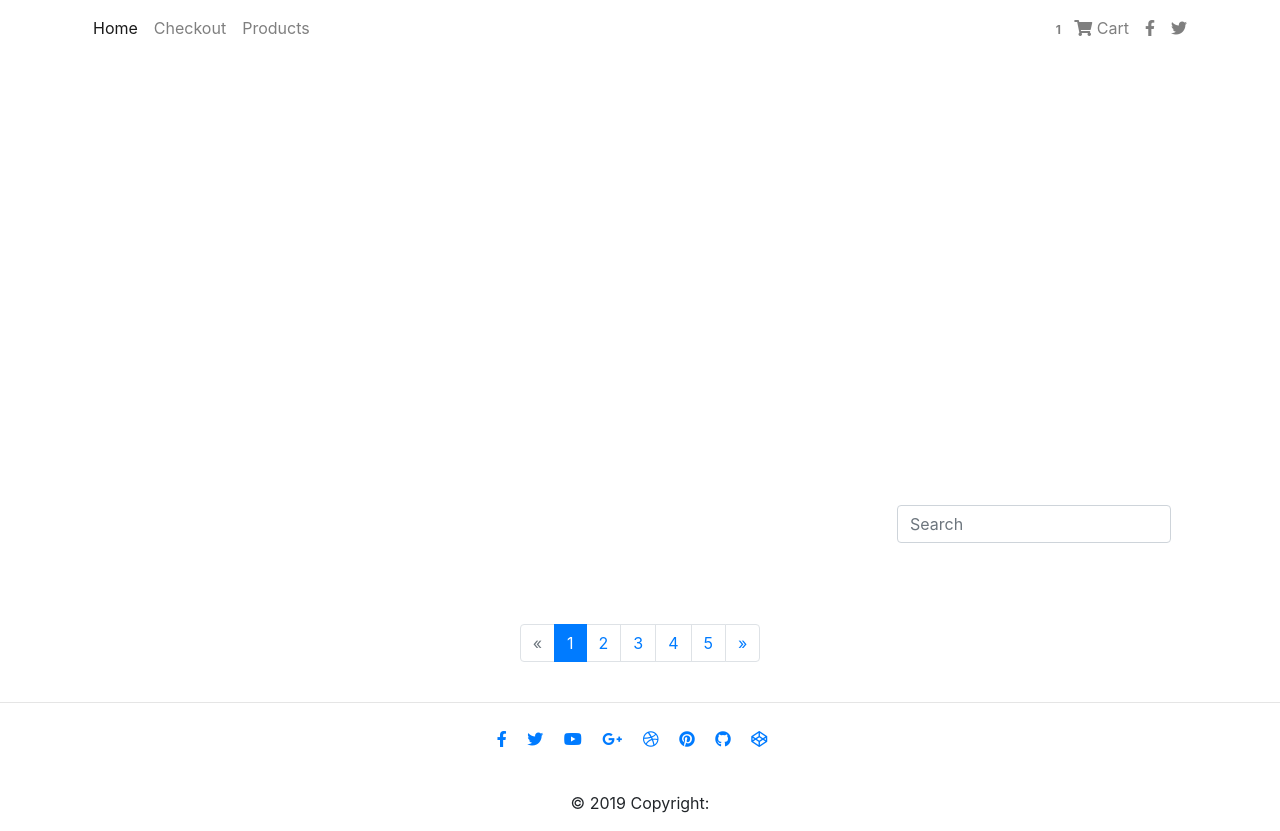
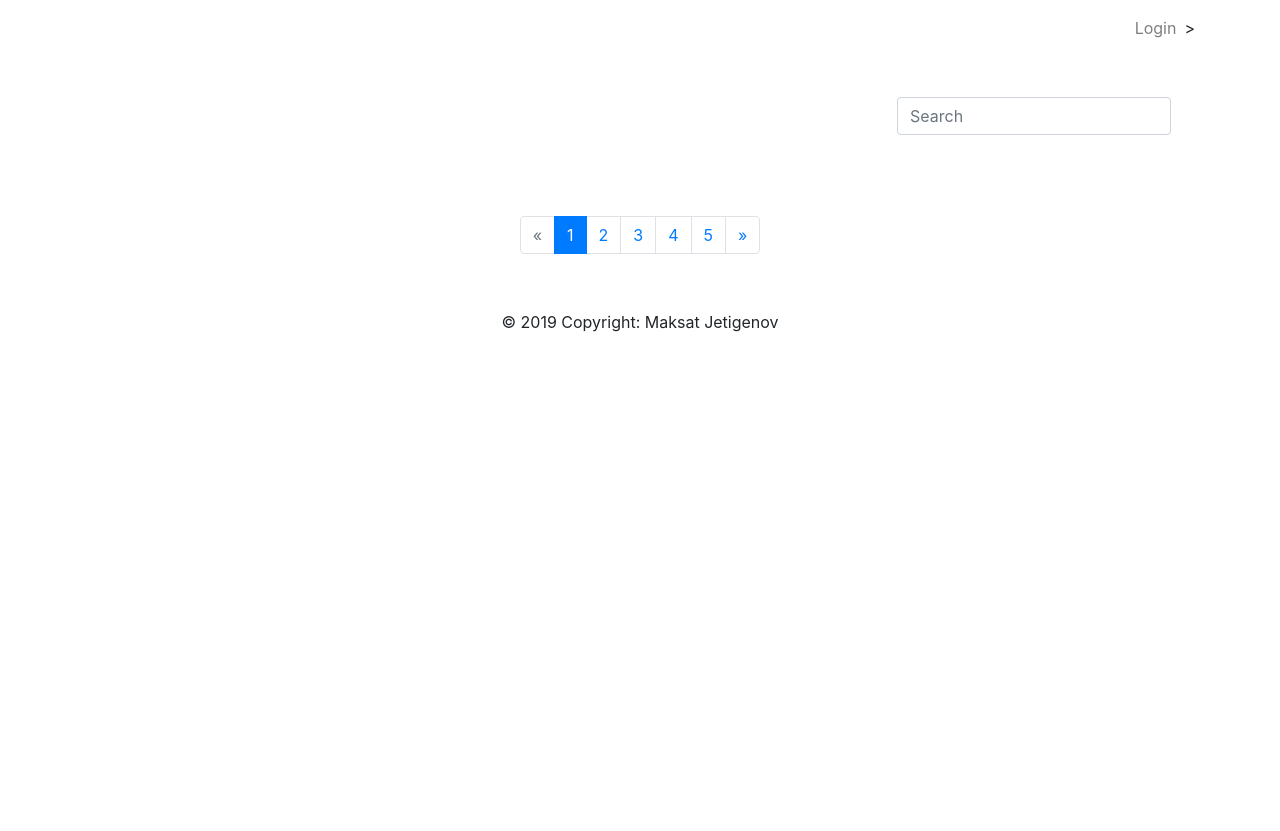
Before and after one commit to jetigenov/shop, a Django app: page / in a window 1280 px wide. After the commit the page ends 332 px from the top, so only its background shows below. Run offline with Django 3.2, Linux system fonts and the light colour scheme; data that the repository does not hold is empty; some libraries are stand-ins or nearby versions.

Commit message:
login requr

```diff
--- a/templates/base.html
+++ b/templates/base.html
@@ -22,13 +22,18 @@
 
 <body>
 
-{% if messages %}
+ <div class="mt-5 pt-4">
+    {% if messages %}
         {% for message in messages %}
-        <div class="alert alert-{{ message.tags }}" role="alert">
-            {{message}}
+        <div class="alert alert-{{ message.tags }} alert-dismissible fade show" role="alert">
+          {{ message }}
+          <button type="button" class="close" data-dismiss="alert" aria-label="Close">
+            <span aria-hidden="true">&times;</span>
+          </button>
         </div>
         {% endfor %}
-{% endif %}
+    {% endif %}
+    </div>
 
 
     {% block content %}
--- a/templates/home.html
+++ b/templates/home.html
@@ -67,21 +67,19 @@
 
         <!-- Left -->
         <ul class="navbar-nav mr-auto">
-          <li class="nav-item active">
-            <a class="nav-link waves-effect" href="#">Home
-              <span class="sr-only">(current)</span>
-            </a>
-          </li>
-          <li class="nav-item">
-            <a class="nav-link waves-effect" href='checkout' target="_blank">Checkout</a>
-          </li>
-          <li class="nav-item">
-            <a class="nav-link waves-effect" href='products' target="_blank">Products</a>
-          </li>
+<!--          {% comment %}<li class="nav-item active">-->
+<!--            <a class="nav-link waves-effect" href="#">Home-->
+<!--              <span class="sr-only">(current)</span>-->
+<!--            </a>-->
+<!--          </li>-->
+<!--          <li class="nav-item">-->
+<!--            <a class="nav-link waves-effect" href='checkout' target="_blank">Checkout</a>-->
+<!--          </li>{% endcomment %}-->
         </ul>
 
         <!-- Right -->
         <ul class="navbar-nav nav-flex-icons">
+          {% if request.user.is_authenticated %}
           <li class="nav-item">
             <a class="nav-link waves-effect">
               <span class="badge red z-depth-1 mr-1"> 1 </span>
@@ -89,27 +87,18 @@
               <span class="clearfix d-none d-sm-inline-block"> Cart </span>
             </a>
           </li>
+          {% else %}
           <li class="nav-item">
-            <a href="https://www.facebook.com/mdbootstrap" class="nav-link waves-effect" target="_blank">
-              <i class="fab fa-facebook-f"></i>
+            <a class="nav-link waves-effect" href="{% url 'account_login' %}">
+              <span class="clearfix d-none d-sm-inline-block"> Login </span>
             </a>
           </li>
-          <li class="nav-item">
-            <a href="https://twitter.com/MDBootstrap" class="nav-link waves-effect" target="_blank">
-              <i class="fab fa-twitter"></i>
-            </a>
-          </li>
-          </li>
-        </ul>
-
+          {% endif %}
+        </ul>>
       </div>
-
     </div>
   </nav>
   <!-- Navbar -->
-
-  <!--Carousel Wrapper-->
-  <div id="carousel-example-1z" class="carousel slide carousel-fade pt-4" data-ride="carousel">
 
     <!--Indicators-->
     <ol class="carousel-indicators">
@@ -119,56 +108,6 @@
     </ol>
     <!--/.Indicators-->
 
-    <!--Slides-->
-    <div class="carousel-inner" role="listbox">
-
-      <!--First slide-->
-      <div class="carousel-item active">
-        <div class="view" style="background-image: url('https://mdbootstrap.com/img/Photos/Horizontal/E-commerce/8-col/img%282%29.jpg'); background-repeat: no-repeat; background-size: cover;">
-
-          <!-- Mask & flexbox options-->
-          <div class="mask rgba-black-strong d-flex justify-content-center align-items-center">
-
-          </div>
-          <!-- Mask & flexbox options-->
-
-        </div>
-      </div>
-      <!--/First slide-->
-
-      <!--Second slide-->
-      <div class="carousel-item">
-        <div class="view" style="background-image: url('https://mdbootstrap.com/img/Photos/Horizontal/E-commerce/8-col/img%283%29.jpg'); background-repeat: no-repeat; background-size: cover;">
-
-          <!-- Mask & flexbox options-->
-          <div class="mask rgba-black-strong d-flex justify-content-center align-items-center">
-
-
-          </div>
-          <!-- Mask & flexbox options-->
-
-        </div>
-      </div>
-      <!--/Second slide-->
-
-      <!--Third slide-->
-      <div class="carousel-item">
-        <div class="view" style="background-image: url('https://mdbootstrap.com/img/Photos/Horizontal/E-commerce/8-col/img%285%29.jpg'); background-repeat: no-repeat; background-size: cover;">
-
-          <!-- Mask & flexbox options-->
-          <div class="mask rgba-black-strong d-flex justify-content-center align-items-center">
-
-          </div>
-          <!-- Mask & flexbox options-->
-
-        </div>
-      </div>
-      <!--/Third slide-->
-
-    </div>
-    <!--/.Slides-->
-
-    <!--Controls-->
     <a class="carousel-control-prev" href="#carousel-example-1z" role="button" data-slide="prev">
       <span class="carousel-control-prev-icon" aria-hidden="true"></span>
       <span class="sr-only">Previous</span>
@@ -342,47 +281,9 @@
     <!--Call to action-->
     <!--/.Call to action-->
 
-    <hr class="my-4">
-
-    <!-- Social icons -->
-    <div class="pb-4">
-      <a href="https://www.facebook.com/mdbootstrap" target="_blank">
-        <i class="fab fa-facebook-f mr-3"></i>
-      </a>
-
-      <a href="https://twitter.com/MDBootstrap" target="_blank">
-        <i class="fab fa-twitter mr-3"></i>
-      </a>
-
-      <a href="https://www.youtube.com/watch?v=7MUISDJ5ZZ4" target="_blank">
-        <i class="fab fa-youtube mr-3"></i>
-      </a>
-
-      <a href="https://plus.google.com/u/0/b/107863090883699620484" target="_blank">
-        <i class="fab fa-google-plus-g mr-3"></i>
-      </a>
-
-      <a href="https://dribbble.com/mdbootstrap" target="_blank">
-        <i class="fab fa-dribbble mr-3"></i>
-      </a>
-
-      <a href="https://pinterest.com/mdbootstrap" target="_blank">
-        <i class="fab fa-pinterest mr-3"></i>
-      </a>
-
-      <a href="https://github.com/mdbootstrap/bootstrap-material-design" target="_blank">
-        <i class="fab fa-github mr-3"></i>
-      </a>
-
-      <a href="http://codepen.io/mdbootstrap/" target="_blank">
-        <i class="fab fa-codepen mr-3"></i>
-      </a>
-    </div>
-    <!-- Social icons -->
-
     <!--Copyright-->
     <div class="footer-copyright py-3">
-      © 2019 Copyright:
+      © 2019 Copyright: Maksat Jetigenov
     </div>
     <!--/.Copyright-->
 
```
